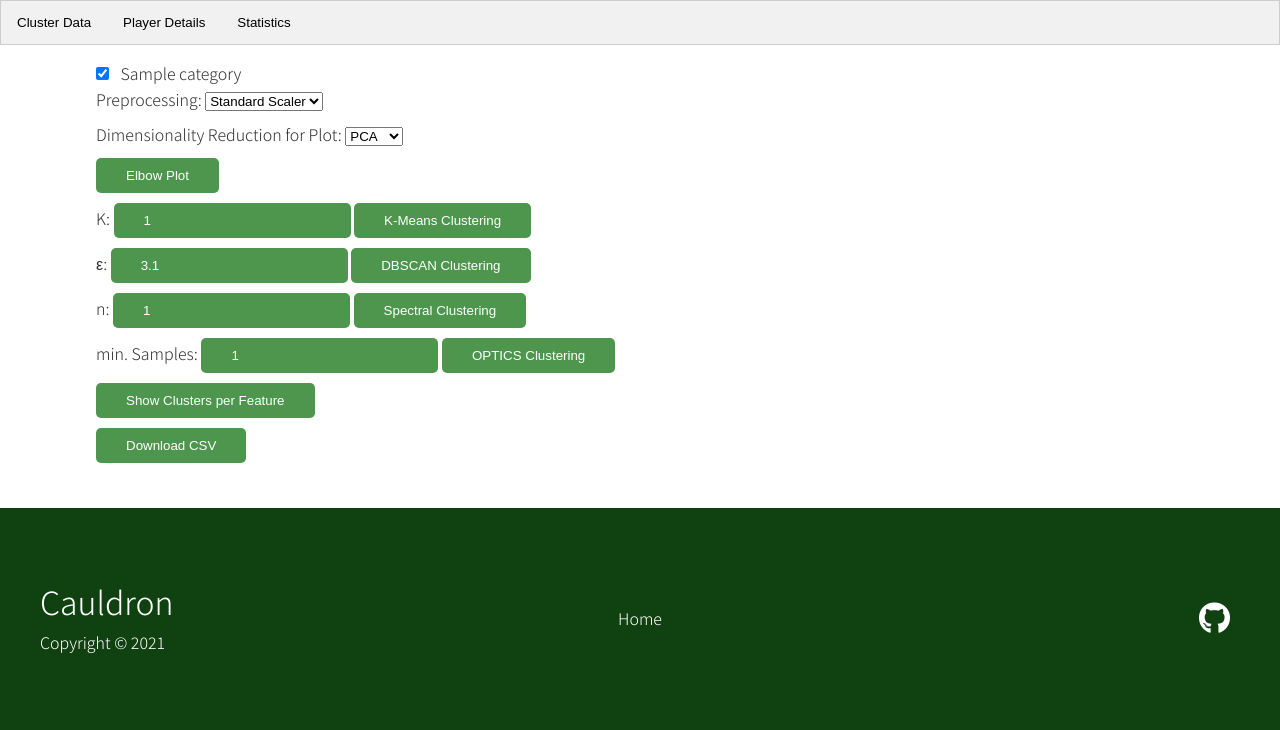
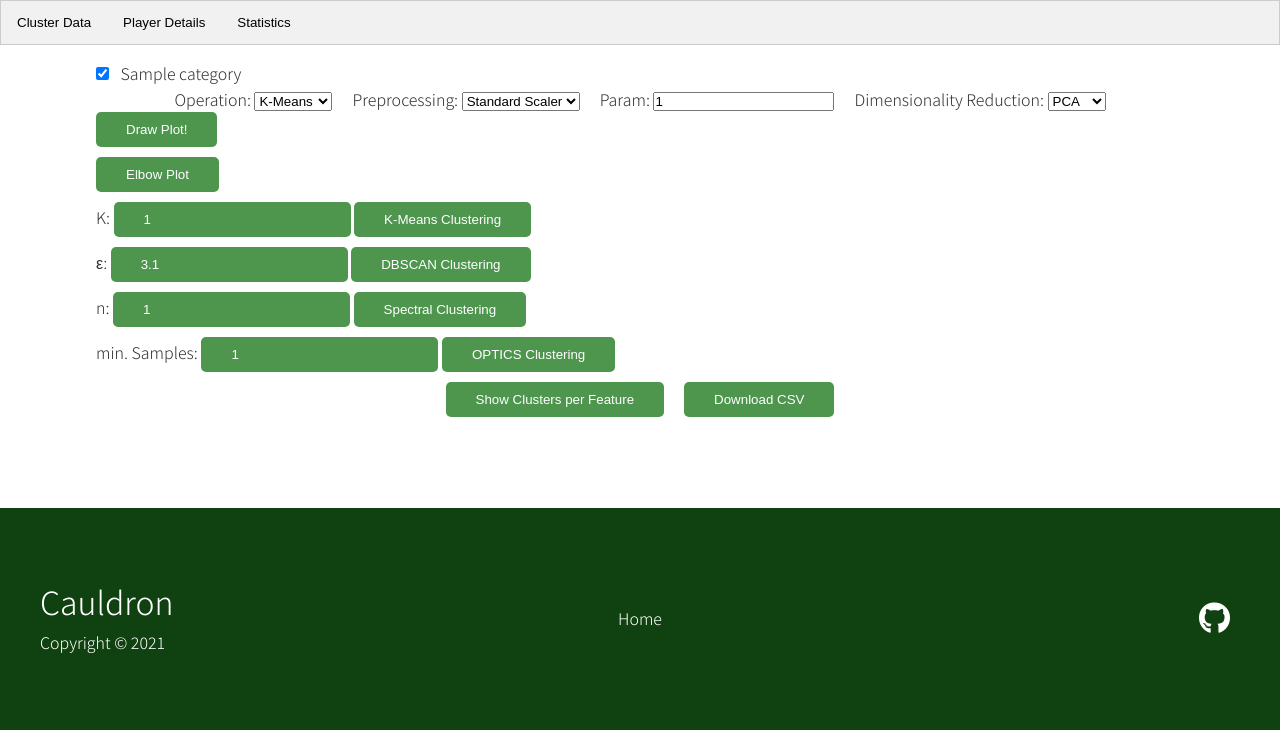
Before and after one commit to funderos/Cauldron, a Flask app: template website/templates/clustering.html in a window 1280 px wide, after a click on "Cluster Data". Shown: the part 70-800 px from the top of the page. Run offline with Flask 2, Linux system fonts and the light colour scheme; the template is opened without the code that fills it: most values are stand-ins (such as "Sample title", 1, 10 or a date in 2020); parts of the project's set-up code (start-up, migrations or seed data) failed here and were passed over; some libraries are stand-ins or nearby versions.

Commit message:
Design Improvements

```diff
--- a/website/static/css/clustering.css
+++ b/website/static/css/clustering.css
@@ -1,6 +1,8 @@
 /* Style the tab content */
 .tabcontent-2 {
   background-color: #fff;
+  justify-content: center;
+  align-items: center;
   display: flex;
   width: 100%;
   height: 100%;
@@ -106,7 +108,6 @@
   border-top: 16px solid #3498db; /* Blue */
   border-radius: 50%;
   position: relative;
-  align-self: baseline;
   width: 120px;
   height: 120px;
   animation: spin 2s linear infinite;
@@ -152,10 +153,33 @@
 
 .checkbox {
   display: block;
+  width: 217px;
+}
+
+.feature-layout {
+  display: flex;
+  flex-wrap: wrap;
+}
+
+.param-layout {
+  display: flex;
+  flex-wrap: wrap;
+  justify-content: center;
+  gap: 20px;
 }
 
 .checkbox input {
   margin-right: 0.5rem;
+}
+
+.boxplot {
+  border-bottom: 2px solid grey;
+  position: relative;
+}
+
+.boxplot p {
+  margin: 10px;
+  position:absolute;
 }
 
 .player-details {
@@ -165,13 +189,21 @@
 }
 
 .player-details td {
-  border: 1px solid #dddddd;
+  border: 1px solid black;
   text-align: left;
   padding: 8px;
 }
 
-.player-details tr:nth-child(even) {
+/*.player-details tr:nth-child(even) {
   background-color: #dddddd;
+} */
+
+.player-details td:first-child {
+  border-left: none;
+}
+
+#network-output {
+  overflow-x: auto;
 }
 
 @keyframes spin {
--- a/website/templates/clustering.html
+++ b/website/templates/clustering.html
@@ -32,9 +32,10 @@
   </div>
   <!-- Tab content -->
   <div id="clustering" class="tabcontent">
-    <div class="grid">
+    <div>
       <div class="clustering-details">
         <form id="clustering-features">
+          <div class=feature-layout>
             {% for category in statfields %}
             {% if category != 'DEFAULT' and category != 'Player Details' %}
             {% for value, label in statfields[category].items() %}
@@ -46,18 +47,34 @@
             {% endfor %}
             {% endif %}
             {% endfor %}
-          <label for="preprocessing">Preprocessing:</label>
+          </div>
+          <div class=param-layout>
+            <label>Operation:
+              <select id="clustertype">
+                <option value="kmeans">K-Means</option>
+                <option value="dbscan">DBSCAN</option>
+                <option value="spectral">Spectral</option>
+                <option value="optics">OPTICS</option>
+              </select>
+            </label>
+            <label>Preprocessing:
               <select id="preprocessing">
                 <option value="standard">Standard Scaler</option>
                 <option value="minmax">MinMax Scaler</option>
                 <option value="none">None</option>
               </select>
-          <p>
-            <label for="dimreduce">Dimensionality Reduction for Plot:</label>
+            </label>
+            <label>Param:
+              <input type="number" id="param" name="param" min="1" value="1">
+            </label>
+            <label>Dimensionality Reduction:
               <select id="dimreduce">
                 <option value="pca">PCA</option>
                 <option value="tsne">TSNE</option>
               </select>
+            </label>
+          </div>
+          <input type="button" class="btn btn-primary" value="Draw Plot!" onclick="scatterPlot('dbscan', true)">
           <p>
             <input type="button" class="btn btn-primary" value="Elbow Plot" onclick="elbowPlot(true)">
           <p>
@@ -81,15 +98,15 @@
             <input type="button" class="btn btn-primary" value="OPTICS Clustering"
               onclick="scatterPlot('optics', true)">
           <p>
-                        <input type="button" class="btn btn-primary" value="Show Clusters per Feature"
-                          onclick="updateStats()">
-                        <p>
-                          <input type="button" class="btn btn-primary" value="Download CSV" onclick="exportCsv()">
-                          <p>
         </form>
       </div>
       <div class="clustering-results" id="clustering-results">
       </div>
+      <div class=param-layout>
+        <input type="button" class="btn btn-primary" value="Show Clusters per Feature" onclick="updateStats()">
+        <input type="button" class="btn btn-primary" value="Download CSV" onclick="exportCsv()">
+      </div>
+
     </div>
   </div>
 
@@ -124,9 +141,15 @@
         <input type="checkbox" id="viscomponents">
       </label>
     </form>
-    <div id="network-output" class="flex">
+    <div id="network-output">
       <table class="player-details">
-        <tr id="detailremove"><td rowspan=2>Operations</td><td>Remove from Table</td></tr><tr id="detailshownetwork"><td>Show Graph</td></tr>
+        <tr id="detailremove">
+          <td rowspan=2>Operations</td>
+          <td>Remove from Table</td>
+        </tr>
+        <tr id="detailshownetwork">
+          <td>Show Graph</td>
+        </tr>
         {% for category in statfields %}
         {% set ns = namespace(firstit = true) %}
         {% for value, label in statfields[category].items() %}
@@ -154,8 +177,10 @@
     <div class="collapsible-content">
       {% for value, label in statfields[category].items() %}
       {% set elementId = "stat" + value %}
+      <div class="boxplot">
         <p><b>{{label}}</b></p>
         <div id="{{elementId}}" name="{{label}}" style="width:1000px;height:250px"></div>
+      </div>
       {% endfor %}
     </div>
     {% endif %}
--- a/website/templates/finisheval.html
+++ b/website/templates/finisheval.html
@@ -1,8 +1,9 @@
 {% extends "base.html" %}
 {% block title %}Cauldron | Finish Evaluation{% endblock %}
-<!-- {% block css %}<link rel="stylesheet" href="{{ url_for('static', filename='css/clustering.css') }}" />{% endblock %} -->
+{% block css %}<link rel="stylesheet" href="{{ url_for('static', filename='css/finisheval.css') }}" />{% endblock %}
 {% block content %}
 <section class="eval-form">
+  <div class="tabcontent">
   <h2>Finish Evaluation Survey</h2>
   <form method="POST">
     <fieldset>
@@ -31,5 +32,6 @@
     </fieldset>
     <input type="submit" value="Submit Evaluation" class="btn btn-primary" />
   </form>
+</div>
 </section>
 {% endblock %}
```
Also changed, not shown: website/static/css/finisheval.css (added, +7 -0 lines). Lines whose indentation alone changed are shown as unchanged.
